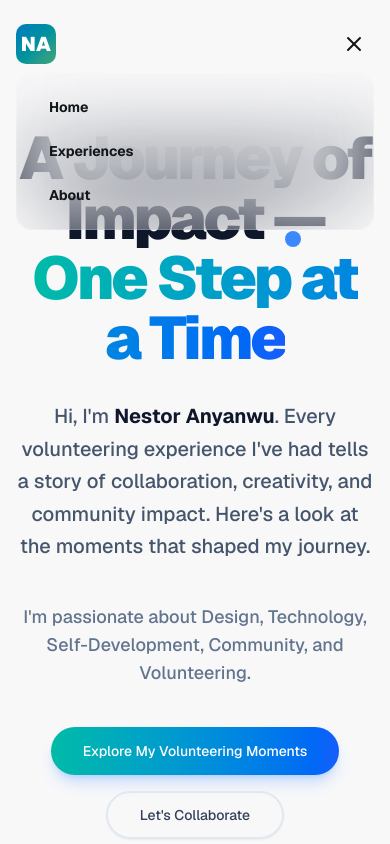
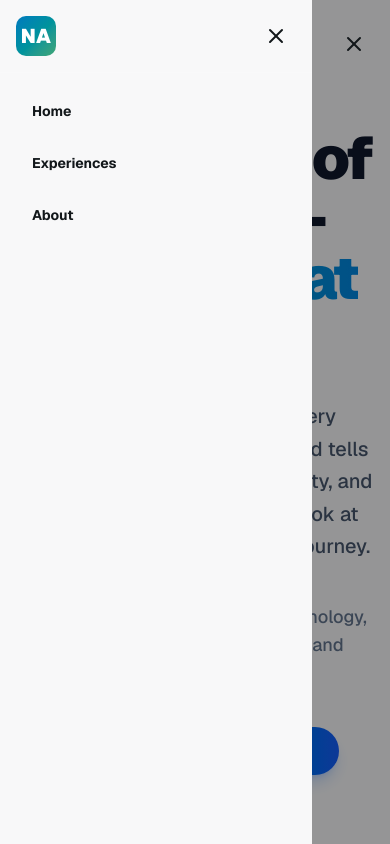
Before and after one commit to nestorcyber/nesvol, a Next.js app: page / in a window 390 px wide. Both pictures are taken after a click on the button 354 px from the left and 44 px from the top of the page. Shown: the top 844 px of the page. Built offline with nearby package versions, Linux system fonts and the light colour scheme.

Commit message:
feat: convert navigation to DataCamp-style mobile drawer
Update to left slide-out drawer with overlay and smooth animations

Co-authored-by: Nestor Anyanwu <109572113+nestorcyber@users.noreply.github.com>

```diff
--- a/components/navigation.tsx
+++ b/components/navigation.tsx
@@ -57,12 +57,14 @@ export default function Navigation() {
   }
 
   return (
+    <>
+      {/* Header - Fixed at top */}
       <nav
-      className={`fixed top-6 left-0 right-0 z-50 px-4 md:px-8 lg:px-16 transition-all duration-300 ${
+        className={`fixed top-0 left-0 right-0 z-40 px-4 md:px-8 lg:px-16 transition-all duration-300 ${
           isVisible ? "translate-y-0 opacity-100" : "-translate-y-full opacity-0"
         }`}
       >
-      <div className="max-w-7xl mx-auto flex items-center justify-between">
+        <div className="max-w-7xl mx-auto flex items-center justify-between py-6">
           {/* Logo on the left */}
           <div
             onClick={() => router.push("/")}
@@ -71,7 +73,7 @@ export default function Navigation() {
             <span className="text-white font-black text-xl">NA</span>
           </div>
 
-        {/* Navigation on the right with glassmorphism container */}
+          {/* Navigation on the right with glassmorphism container - desktop only */}
           <div className="hidden md:flex items-center gap-8 bg-white/10 backdrop-blur-2xl border border-white/20 rounded-full px-8 py-3">
             {navItems.map((item) => (
               <button
@@ -88,25 +90,58 @@ export default function Navigation() {
           <button
             onClick={() => setIsOpen(!isOpen)}
             className="md:hidden p-2 rounded-lg hover:bg-accent transition-colors"
+            aria-label="Toggle menu"
           >
             {isOpen ? <X size={24} /> : <Menu size={24} />}
           </button>
+        </div>
+      </nav>
 
-        {/* Mobile Navigation */}
+      {/* Overlay - behind drawer */}
       {isOpen && (
-          <div className="md:hidden absolute top-full left-4 right-4 mt-2 bg-white/10 backdrop-blur-2xl border border-white/20 rounded-2xl p-4 space-y-2">
+        <div
+          className="fixed inset-0 bg-black/40 z-30 transition-opacity duration-300"
+          onClick={() => setIsOpen(false)}
+          aria-hidden="true"
+        />
+      )}
+
+      {/* Side Drawer - slides in from left, covers 80% of screen */}
+      <div
+        className={`fixed top-0 left-0 h-screen w-4/5 max-w-xs bg-background z-50 transition-transform duration-300 ease-in-out transform overflow-y-auto ${
+          isOpen ? "translate-x-0" : "-translate-x-full"
+        }`}
+      >
+        {/* Close button */}
+        <div className="flex items-center justify-between p-4 border-b border-white/10">
+          <div
+            onClick={() => router.push("/")}
+            className="w-10 h-10 bg-gradient-to-br from-primary to-accent rounded-lg flex items-center justify-center cursor-pointer"
+          >
+            <span className="text-white font-black text-xl">NA</span>
+          </div>
+          <button
+            onClick={() => setIsOpen(false)}
+            className="p-2 rounded-lg hover:bg-white/10 transition-colors"
+            aria-label="Close menu"
+          >
+            <X size={24} />
+          </button>
+        </div>
+
+        {/* Menu items */}
+        <nav className="p-4 space-y-2">
           {navItems.map((item) => (
             <button
               key={item.label}
               onClick={() => scrollToSection(item.href)}
-                className="block w-full text-left px-4 py-2 rounded-lg text-foreground hover:bg-white/10 transition-colors font-bold text-sm"
+              className="block w-full text-left px-4 py-3 rounded-lg text-foreground hover:bg-white/10 transition-colors font-bold text-sm"
             >
               {item.label}
             </button>
           ))}
+        </nav>
       </div>
-        )}
-      </div>
-    </nav>
+    </>
   )
 }
```
Lines whose indentation alone changed are shown as unchanged.
